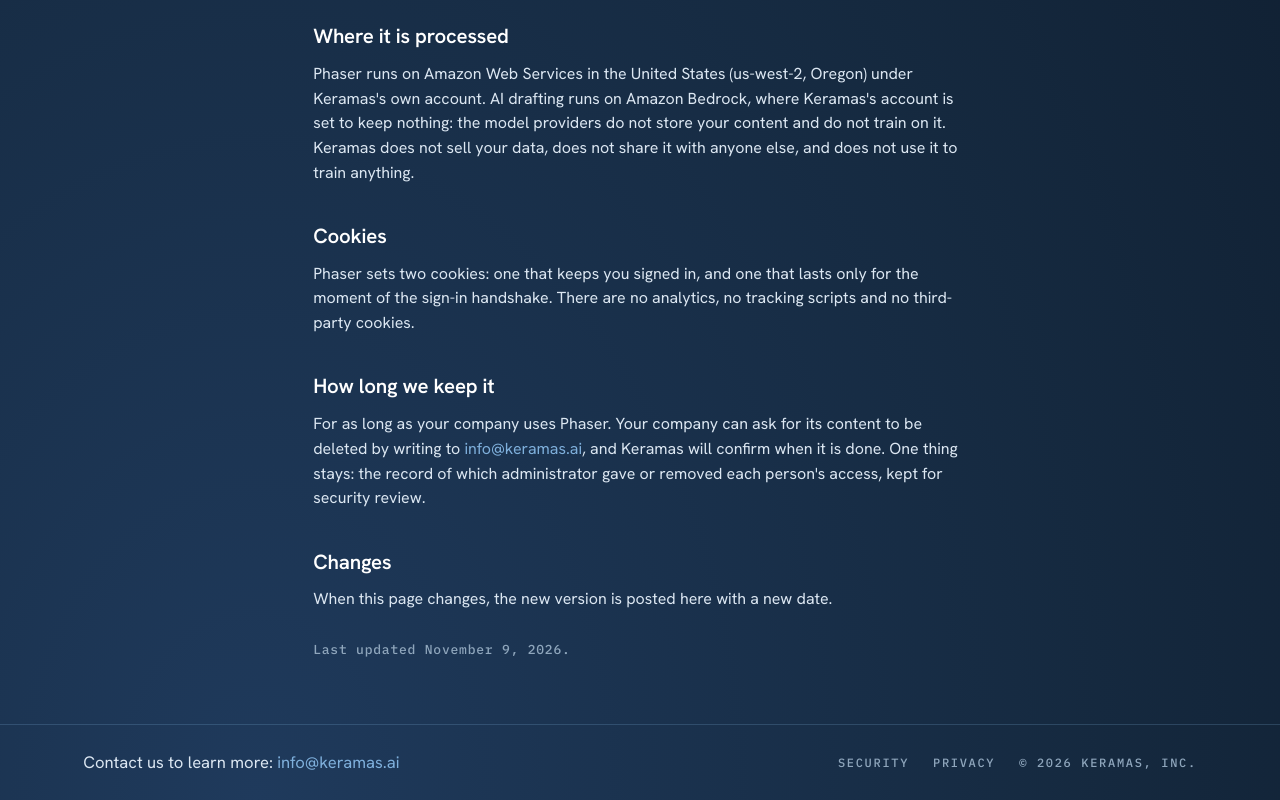
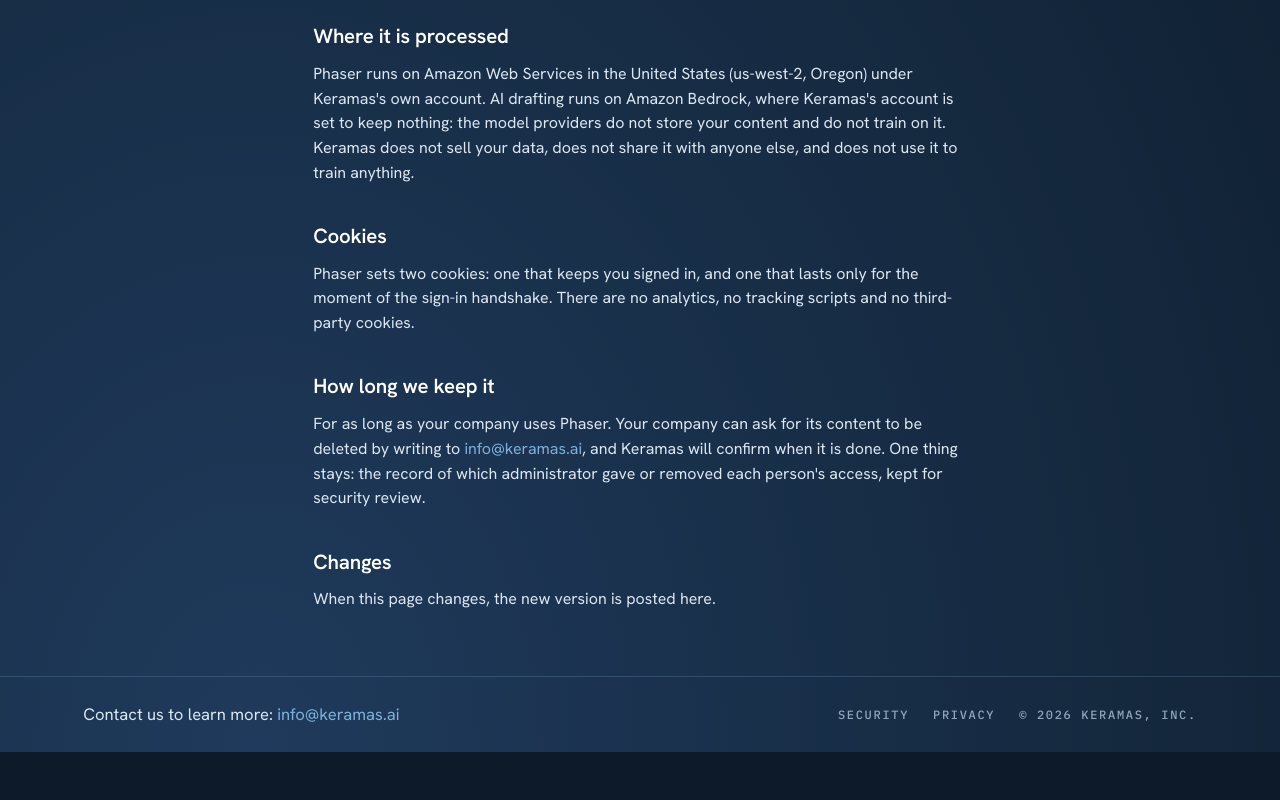
Before and after one commit to keramas-ai/keramas.web, a plain HTML site: page privacy.html in a window 1280 px wide. Shown: the part 937-1737 px from the top of the page. After the commit the page ends 1689 px from the top, so only its background shows below. Drawn offline with Linux system fonts and the light colour scheme.

Commit message:
Drop the last-updated line from the privacy page
A dated line makes the page look stale once the date slips behind. The
Changes section no longer promises a new date, since none is shown, and the
unused dateline style goes with it.

Co-Authored-By: Claude Fable 5.2 <noreply@anthropic.com>

```diff
--- a/privacy.html
+++ b/privacy.html
@@ -53,8 +53,7 @@
       <p>For as long as your company uses Phaser. Your company can ask for its content to be deleted by writing to <a href="mailto:info@keramas.ai">info@keramas.ai</a>, and Keramas will confirm when it is done. One thing stays: the record of which administrator gave or removed each person's access, kept for security review.</p>
 
       <h2>Changes</h2>
-      <p>When this page changes, the new version is posted here with a new date.</p>
-      <p class="dateline">Last updated November 9, 2026.</p>
+      <p>When this page changes, the new version is posted here.</p>
     </main>
 
     <footer class="footer">
--- a/styles.css
+++ b/styles.css
@@ -239,7 +239,6 @@ h1 {
 .prose ul { margin: 24px 0; padding-left: 1.2em; }
 .prose li { margin-top: 12px; font-size: clamp(16px, 1.2vw, 18px); line-height: 1.55; color: var(--text); }
 .prose li strong { font-weight: 600; color: var(--white); }
-.prose .dateline { font-family: var(--font-mono); font-size: 13px; letter-spacing: .06em; color: var(--muted); margin-top: 28px; }
 
 /* ---------- Footer ---------- */
 .footer { position: relative; z-index: 1; border-top: 1px solid var(--hair-22); }
```
